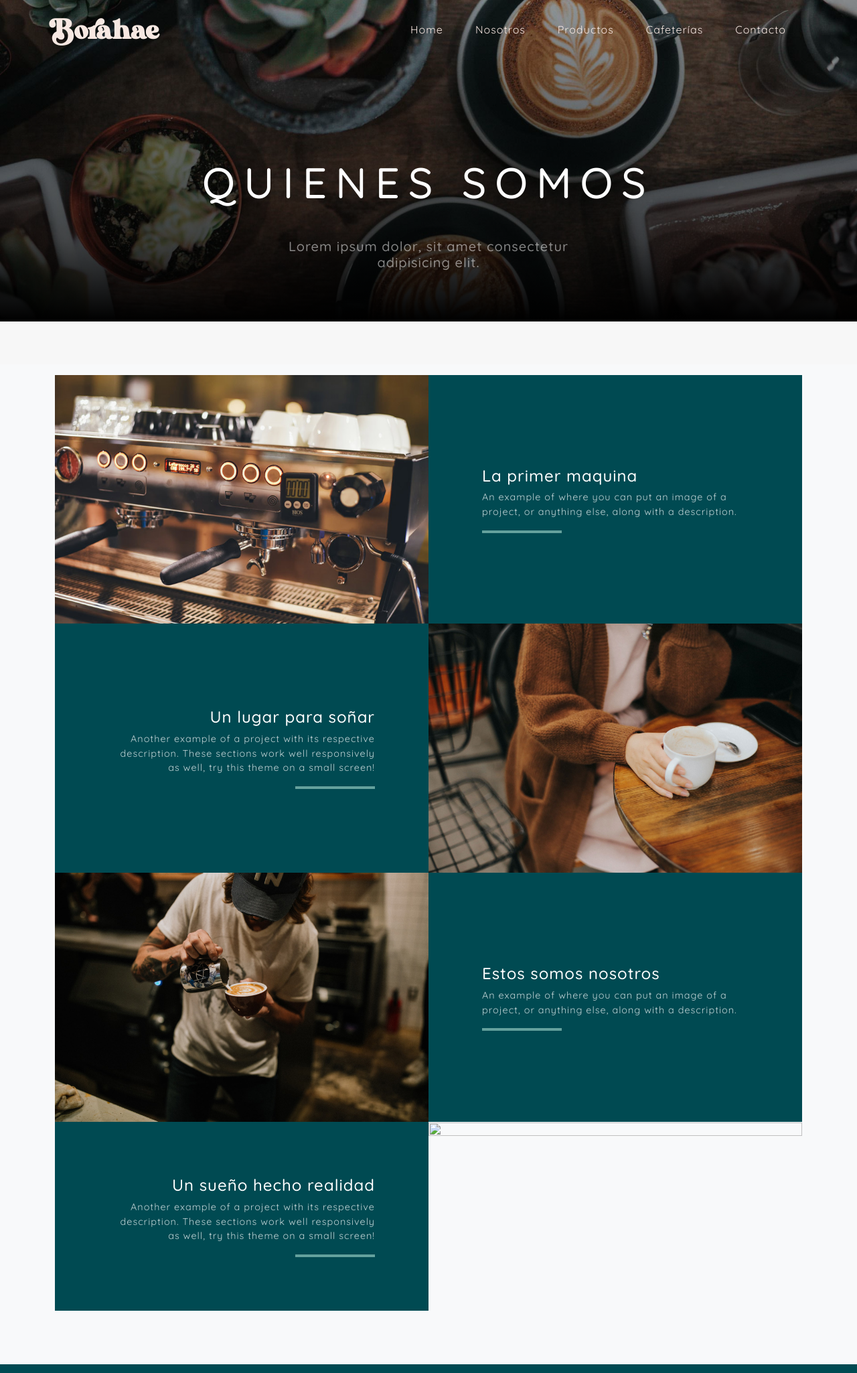
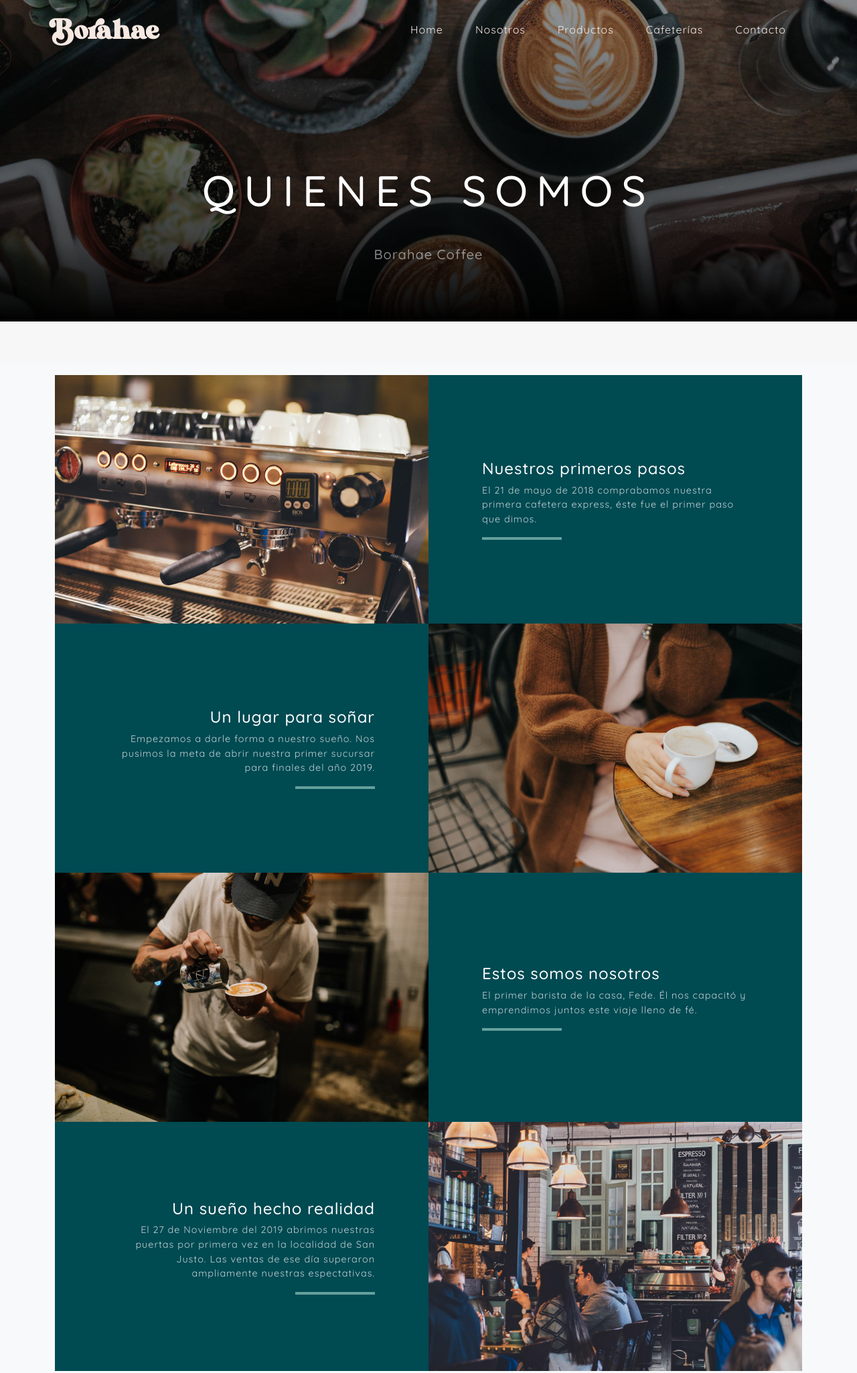
Before and after one commit to danisac21/proyecto-borahae-clase15, a website: page pages/nosotros.html in a window 1280 px wide. Shown: the top 2050 px of the page at 67% size. Drawn offline with nearby package versions, Linux system fonts and the light colour scheme; a script that the page names is missing; files whose address does not match are found by name.

Commit message:
nosotros ok

```diff
--- a/pages/nosotros.html
+++ b/pages/nosotros.html
@@ -46,7 +46,7 @@
             <div class="container d-flex h-100 align-items-center">
                 <div class="mx-auto text-center">
                     <h1 class="mx-auto my-0 text-uppercase wow animate__animated animate__zoomIn">quienes somos</h1><br>
-                    <h2 class="text-white-50 mx-auto mt-2 mb-5">Lorem ipsum dolor, sit amet consectetur adipisicing elit.</h2>
+                    <h2 class="text-white-50 mx-auto mt-2 mb-5">Borahae Coffee</h2>
                     <!--
                     <a class="btn btn-primary js-scroll-trigger" href="#projects">Ver más</a>
                     -->
@@ -61,7 +61,7 @@
                     <div class="col-lg-6">
                         <div class="project__img">
                             <div class="project__img--zoom">
-                                <img class="img-fluid" src="../assets/img/img/maquina-nosotros.jpg" alt="">
+                                <img class="img-fluid" src="../assets/img/maquina-nosotros.jpg" alt="">
                             </div>
                         </div>
                     </div>
@@ -69,8 +69,8 @@
                         <div class="bg-nosotros text-center h-100 project">
                             <div class="d-flex h-100">
                                 <div class="project-text w-100 my-auto text-center text-lg-left">
-                                    <h4 class="text-white wow animate__animated animate__fadeInUp">La primer maquina</h4>
-                                    <p class="mb-0 text-white-50 wow animate__animated animate__fadeInUp">An example of where you can put an image of a project, or anything else, along with a description.</p>
+                                    <h4 class="text-white wow animate__animated animate__fadeInUp">Nuestros primeros pasos</h4>
+                                    <p class="mb-0 text-white-50 wow animate__animated animate__fadeInUp">El 21 de mayo de 2018 comprabamos nuestra primera cafetera express, éste fue el primer paso que dimos.</p>
                                     <hr class="d-none d-lg-block mb-0 ml-0" />
                                 </div>
                             </div>
@@ -82,7 +82,7 @@
                     <div class="col-lg-6">
                         <div class="project__img">
                             <div class="project__img--zoom">
-                                <img class="img-fluid" src="../assets/img/img/chica-cafe-nosotros.jpg" alt="">
+                                <img class="img-fluid" src="../assets/img/chica-cafe-nosotros.jpg" alt="">
                             </div>
                         </div>
                     </div>
@@ -91,7 +91,7 @@
                             <div class="d-flex h-100">
                                 <div class="project-text w-100 my-auto text-center text-lg-right">
                                     <h4 class="text-white wow animate__animated animate__fadeInUp">Un lugar para soñar</h4>
-                                    <p class="mb-0 text-white-50 wow animate__animated animate__fadeInUp">Another example of a project with its respective description. These sections work well responsively as well, try this theme on a small screen!</p>
+                                    <p class="mb-0 text-white-50 wow animate__animated animate__fadeInUp">Empezamos a darle forma a nuestro sueño. Nos pusimos la meta de abrir nuestra primer sucursar para finales del año 2019.</p>
                                     <hr class="d-none d-lg-block mb-0 mr-0" />
                                 </div>
                             </div>
@@ -103,7 +103,7 @@
                     <div class="col-lg-6">
                         <div class="project__img">
                             <div class="project__img--zoom">
-                                <img class="img-fluid" src="../assets/img/img/chico-barista-nosotros.jpg" alt="">
+                                <img class="img-fluid" src="../assets/img/chico-barista-nosotros.jpg" alt="">
                             </div>
                         </div>
                     </div>
@@ -112,7 +112,7 @@
                             <div class="d-flex h-100">
                                 <div class="project-text w-100 my-auto text-center text-lg-left">
                                     <h4 class="text-white wow animate__animated animate__fadeInUp">Estos somos nosotros</h4>
-                                    <p class="mb-0 text-white-50 wow animate__animated animate__fadeInUp">An example of where you can put an image of a project, or anything else, along with a description.</p>
+                                    <p class="mb-0 text-white-50 wow animate__animated animate__fadeInUp">El primer barista de la casa, Fede. Él nos capacitó y emprendimos juntos este viaje lleno de fé.</p>
                                     <hr class="d-none d-lg-block mb-0 ml-0" />
                                 </div>
                             </div>
@@ -124,7 +124,7 @@
                     <div class="col-lg-6">
                         <div class="project__img">
                             <div class="project__img--zoom">
-                                <img class="img-fluid" src="../assets/img/img/cafe-interior-nosotros.jpg" alt="">
+                                <img class="img-fluid" src="../assets/img/sucursal-2.jpg" alt="">
                             </div>
                         </div>
                     </div>
@@ -133,7 +133,7 @@
                             <div class="d-flex h-100">
                                 <div class="project-text w-100 my-auto text-center text-lg-right">
                                     <h4 class="text-white wow animate__animated animate__fadeInUp">Un sueño hecho realidad</h4>
-                                    <p class="mb-0 text-white-50 wow animate__animated animate__fadeInUp">Another example of a project with its respective description. These sections work well responsively as well, try this theme on a small screen!</p>
+                                    <p class="mb-0 text-white-50 wow animate__animated animate__fadeInUp">El 27 de Noviembre del 2019 abrimos nuestras puertas por primera vez en la localidad de San Justo. Las ventas de ese día superaron ampliamente nuestras espectativas.</p>
                                     <hr class="d-none d-lg-block mb-0 mr-0" />
                                 </div>
                             </div>
--- a/scss/_nosotros.scss
+++ b/scss/_nosotros.scss
@@ -5,7 +5,7 @@
     height: auto;
     min-height: 30rem;
     padding: 1rem 0;
-    background: linear-gradient(to bottom, rgba(0, 0, 0, 0.3) 0%, rgba(0, 0, 0, 0.7) 75%, #000000 100%), url("../assets/img/img/portada-nosotros.jpg");
+    background: linear-gradient(to bottom, rgba(0, 0, 0, 0.3) 0%, rgba(0, 0, 0, 0.7) 75%, #000000 100%), url("../assets/img/portada-nosotros.jpg");
     background-position: center;
     background-repeat: no-repeat;
     background-attachment: scroll;
```
Also changed, not shown: css/estilos.css.
